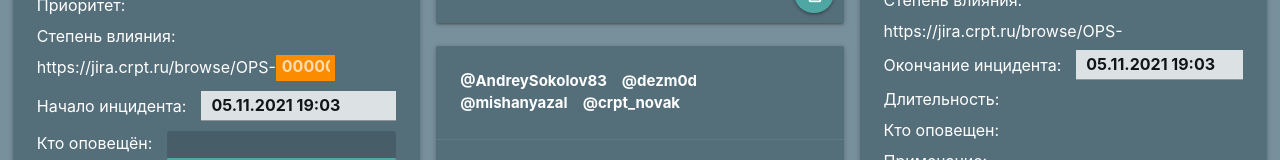
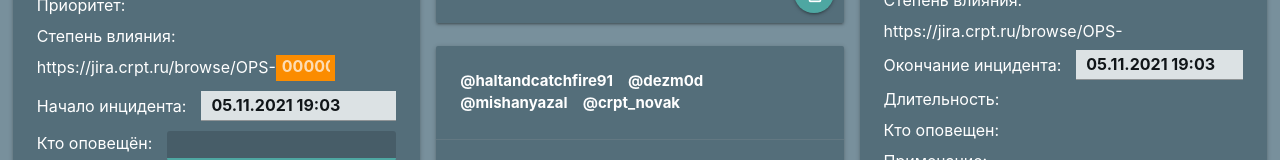
Before and after one commit to webdirection-dev/templater-spa, a React (Create React App) app: page / in a window 1280 px wide. Shown: the part 346-506 px from the top of the page. Built offline with nearby package versions, Linux system fonts and the light colour scheme.

Commit message:
IMPROVE
Changed person for notification. SOKOLOV => MARKOV

```diff
--- a/src/components/controlPanel/controlPanel.jsx
+++ b/src/components/controlPanel/controlPanel.jsx
@@ -325,7 +325,8 @@ const FormToSummary = (props) => {
                             checked={isNotifyPerson.sokolov}
                             onChange={onCheckBox}
                         />
-                        <span>Андрей Соколов</span>
+                        <span>Василий Соколов</span>
+                        {/*<span>Андрей Соколов</span>*/}
                     </label>
 
                     <label>
--- a/src/data/dataForItem.js
+++ b/src/data/dataForItem.js
@@ -155,9 +155,13 @@ const DataForItem = {
     ],
 
     notifyPerson: [
+        // {
+        //     name: 'sokolov',
+        //     userName: '@AndreySokolov83'
+        // },
         {
             name: 'sokolov',
-            userName: '@AndreySokolov83'
+            userName: '@haltandcatchfire91'
         },
         {
             name: 'balamutin',
```
